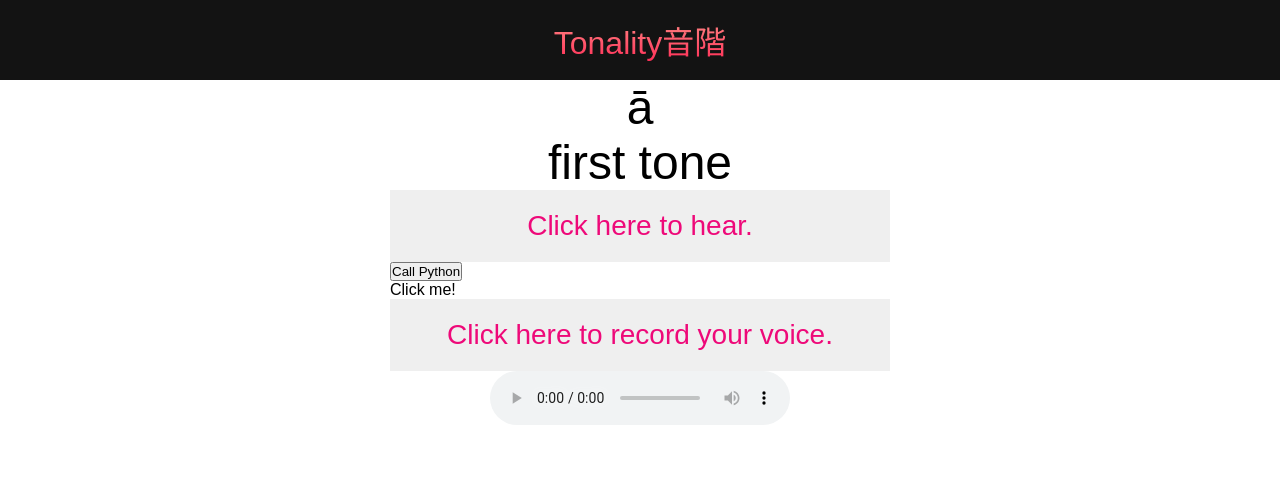
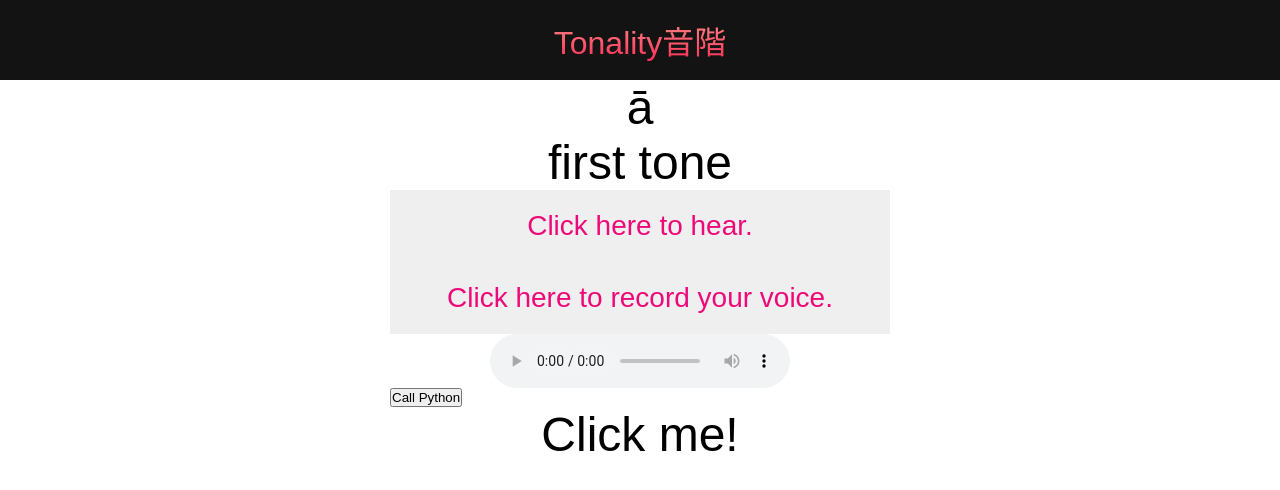
Before and after one commit to OceanCatSZ/hackathon, a website: page learning.html in a window 1280 px wide. Drawn offline with Linux system fonts and the light colour scheme.

Commit message:
changes to click python

```diff
--- a/learning.html
+++ b/learning.html
@@ -33,16 +33,16 @@
                     <button class= "button1" onClick="togglePlay()">Click here to hear.</button>
                 </p>
                 <!-- New code -->
-                <button onclick="callPython()">Call Python</button>
-                <div id="response"></div>
-                <body>
-                    <p id="numberDisplay">Click me!</p>
-                </body>
                 <script src="recording.js"></script>
                 <p style = "font-size: 300%; text-align: center;">
                     <button class= "button1" id = "recordButton">Click here to record your voice.</button>
                     <audio id="audioElement" controls></audio>
                 </p>
+                <button onclick="callPython()">Call Python</button>
+                <div id="response"></div>
+                <body>
+                    <p style = "font-size: 300%; text-align: center;" id = "numberDisplay">Click me!</p>
+                </body>
                 <!-- <button onclick="callPython()">Call Python Function</button> -->
                 <!-- <div id="response">Response from server will be displayed here</div> -->
             </div>
```
